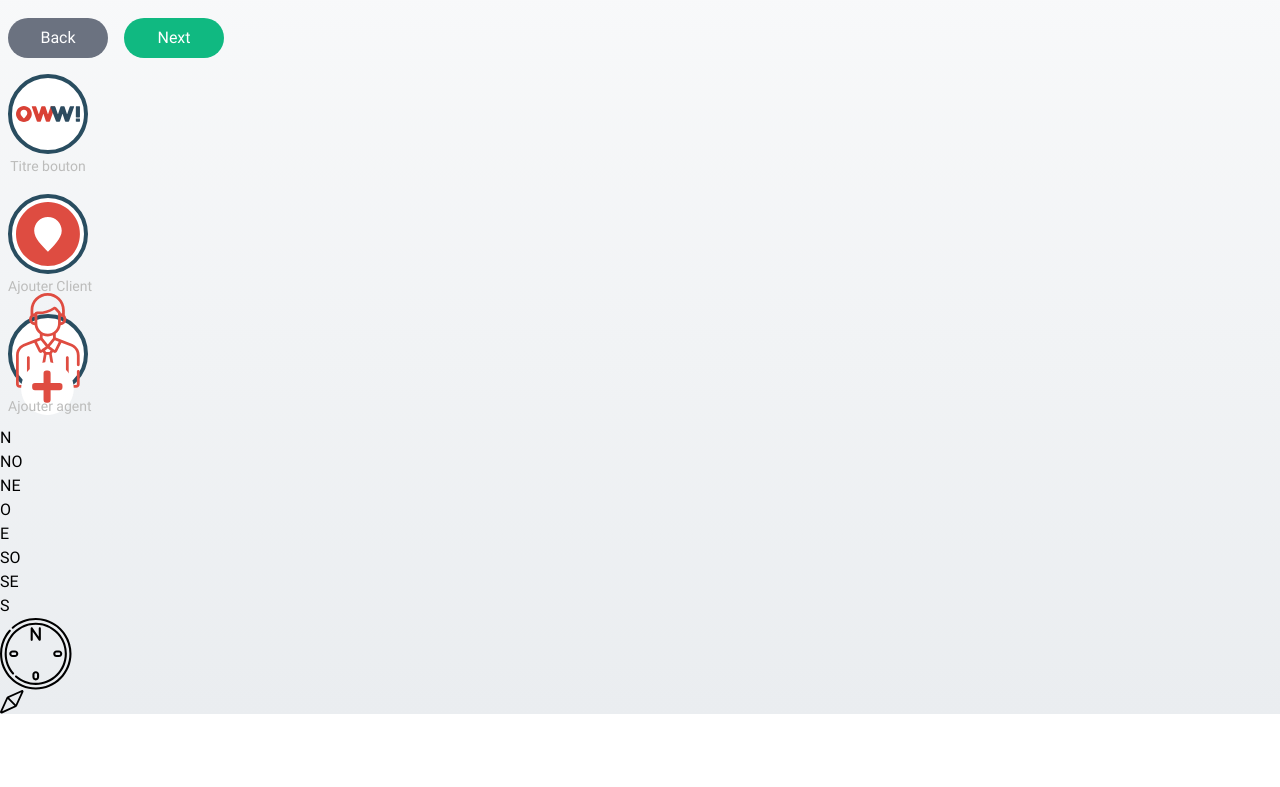
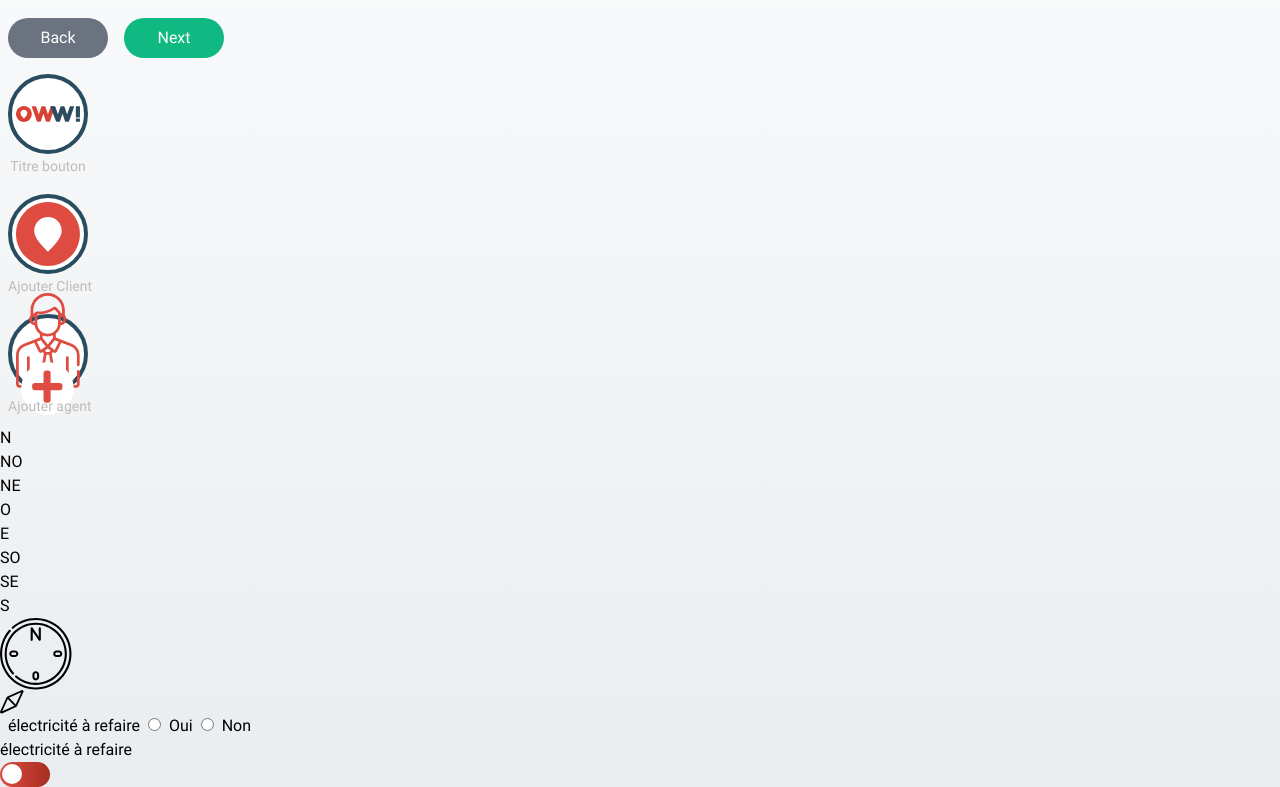
Before and after one commit to YellowError/OwwI, a Next.js app: page /test in a window 1280 px wide. Shown: the part 381-1168 px from the top of the page. Before the commit the page ends 1095 px from the top, so only its background shows below. Built offline with nearby package versions, Linux system fonts and the light colour scheme.

Commit message:
Création component input radio et input switch

```diff
--- /dev/null
+++ b/components/inputTrueFalse.js
@@ -0,0 +1,32 @@
+import React, { useState } from "react";
+
+const InputTrueFalse = ({ name, label }) => {
+  let [isChecked, setIsChecked] = useState(false);
+
+  function onChangeValue(e) {
+    if (e === "yes") {
+      setIsChecked(true);
+    } else {
+      setIsChecked(false);
+    }
+  }
+
+  return (
+    <div className="inputTrueFalse">
+      <div onChange={(e) => onChangeValue(e.target.id)}>
+        <label>{label}</label>
+        <input type="radio" id="yes" name={name} value="yes" />
+        <label htmlFor="yes">Oui</label>
+        <input type="radio" id="no" name={name} value="no" />
+        <label htmlFor="no">Non</label>
+        {isChecked ? (
+          <input type="text" className="inputPrice" name={`price${name}`} />
+        ) : (
+          ""
+        )}
+      </div>
+    </div>
+  );
+};
+
+export default InputTrueFalse;
--- /dev/null
+++ b/components/inputTrueFalseSwitch.js
@@ -0,0 +1,31 @@
+import React, { useState } from "react";
+
+const InputTrueFalseSwitch = ({ name, label }) => {
+  const [value, setValue] = useState(false);
+
+  return (
+    <div>
+      <label>{label}</label>
+      <input
+        checked={value}
+        className="inputCheckBoxBtn"
+        id="inputSwitch"
+        type="checkbox"
+        onChange={() => setValue(!value)}
+      />
+      <label
+        className={value ? "inputSwitchLabel switchFalse" : "inputSwitchLabel"}
+        htmlFor="inputSwitch"
+      >
+        <span className="switchBtn" />
+      </label>
+      {value ? (
+        <input type="text" className="inputPrice" name={`price${name}`} />
+      ) : (
+        ""
+      )}
+    </div>
+  );
+};
+
+export default InputTrueFalseSwitch;
--- a/pages/test.js
+++ b/pages/test.js
@@ -1,8 +1,10 @@
-import React, { useState } from "react";
+import React from "react";
 import FloatingInput from "../components/floatingInput";
 import StepNavMenu from "../components/stepNavMenu";
 import ButtonDashboard from "../components/buttonDashboard";
 import Compass from "../components/create-estimation/compass";
+import InputTrueFalse from "../components/inputTrueFalse";
+import InputTrueFalseSwitch from "../components/inputTrueFalseSwitch";
 
 const test = () => {
   return (
@@ -50,6 +52,9 @@ const test = () => {
       />
 
       <Compass />
+
+      <InputTrueFalse name="electric" label="électricité à refaire" />
+      <InputTrueFalseSwitch name="electric" label="électricité à refaire" />
     </div>
   );
 };
--- a/styles/global.css
+++ b/styles/global.css
@@ -236,6 +236,7 @@ img {
 
 .content {
   @apply m-3;
+  overflow-y: scroll;
   color: #bcbcbb;
   overflow-x: scroll;
   flex-wrap: nowrap;
@@ -326,3 +327,89 @@ img {
 /*******************/
 /*END CSS THOMAS */
 /*******************/
+
+/* -----------------------------
+START CSS REMI
+----------------------------- */
+.inputTrueFalse {
+  width: 300px;
+}
+
+.inputTrueFalse label {
+  @apply mx-2;
+}
+
+.inputTrueFalse input {
+  color: #294d60;
+}
+
+.inputPrice {
+  display: block;
+  width: 100px;
+  padding: 0 5px;
+  border: 1px solid #294d60;
+  border-radius: 5px;
+  color: #294d60;
+}
+
+.inputPrice:focus {
+  outline: none;
+}
+
+.inputCheckBoxBtn {
+  height: 0;
+  width: 0;
+  visibility: hidden;
+}
+
+.inputSwitchLabel {
+  display: flex;
+  align-items: center;
+  justify-content: space-between;
+  cursor: pointer;
+  width: 50px;
+  height: 25px;
+
+  background: rgb(222, 77, 65);
+  background: linear-gradient(
+    90deg,
+    rgba(222, 77, 65, 1) 0%,
+    rgba(167, 44, 33, 1) 100%
+  );
+  border-radius: 25px;
+  position: relative;
+  transition: background-color 0.2s;
+}
+
+.inputSwitchLabel .switchBtn {
+  content: "";
+  position: absolute;
+  top: 2px;
+  left: 2px;
+  width: 20px;
+  height: 20px;
+  border-radius: 100%;
+  transition: 0.2s;
+  background: #fff;
+}
+
+.inputCheckBoxBtn:checked + .inputSwitchLabel .switchBtn {
+  left: calc(100% - 2px);
+  transform: translateX(-100%);
+}
+
+.switchFalse {
+  background: rgb(129, 178, 154);
+  background: linear-gradient(
+    90deg,
+    rgba(129, 178, 154, 1) 0%,
+    rgba(90, 123, 107, 1) 100%
+  );
+}
+
+.inputSwitchLabel:active .switchBtn {
+  width: 30px;
+}
+/* -----------------------------
+END CSS REMI
+----------------------------- */
```
